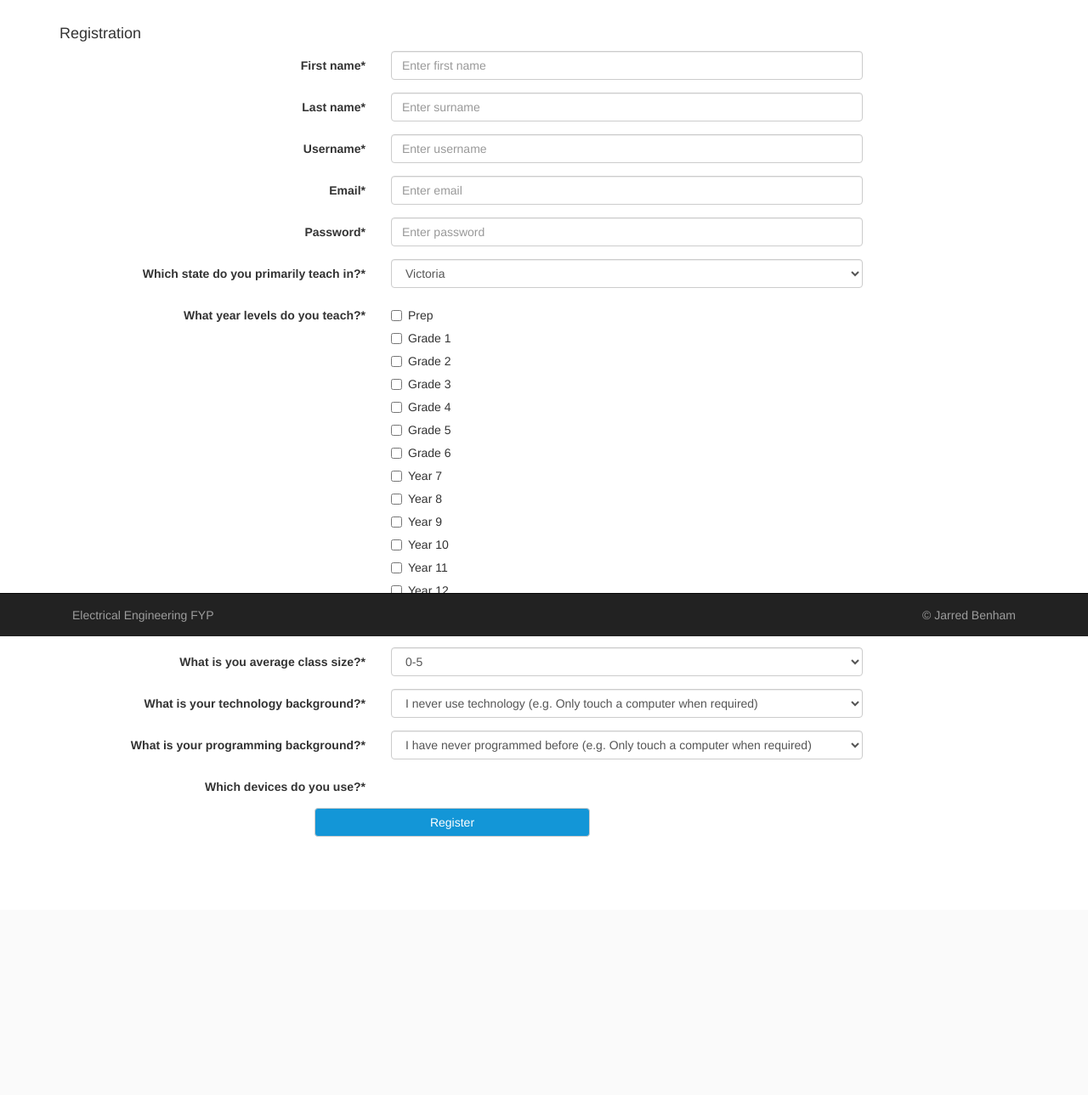
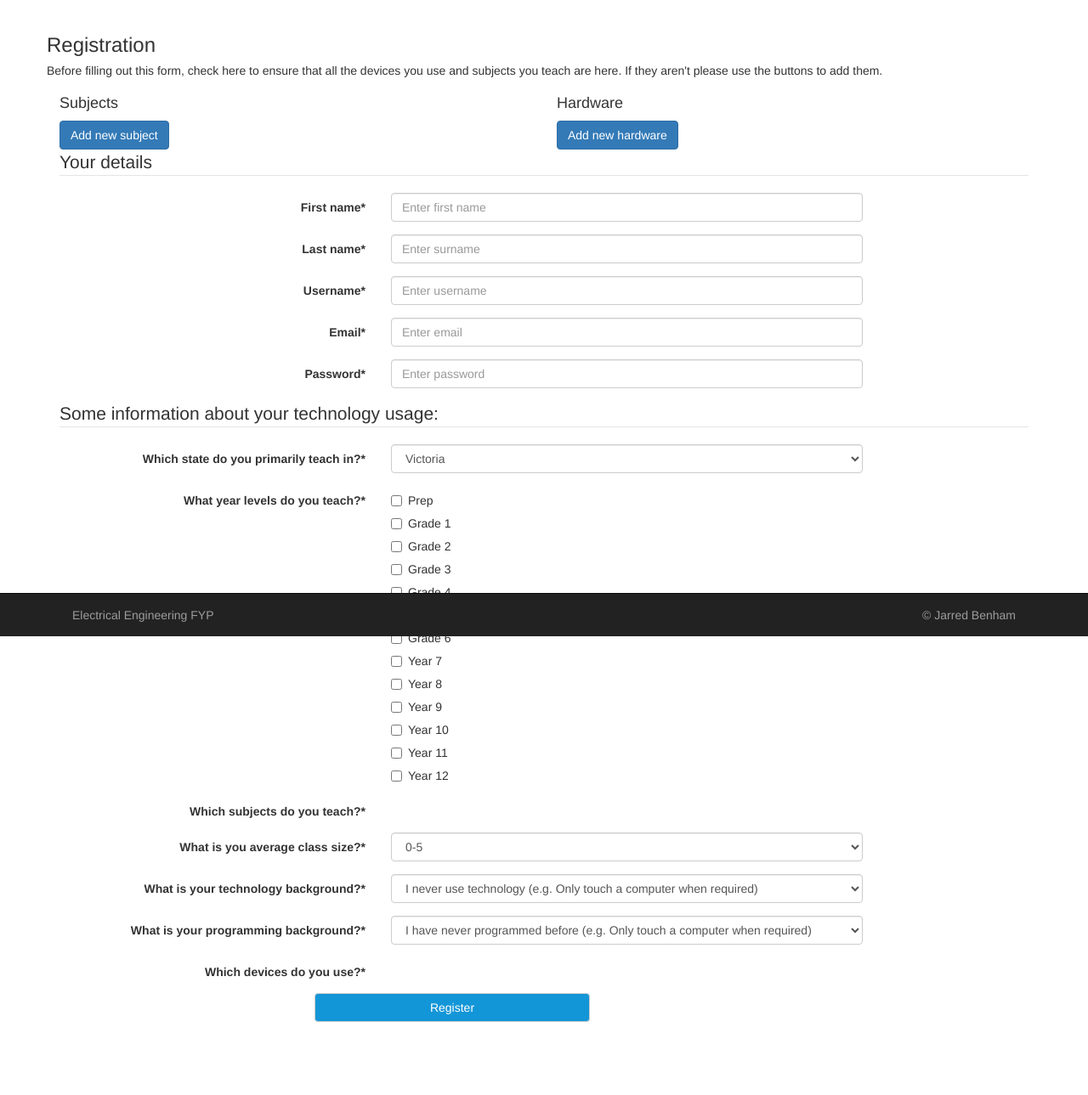
Before and after one commit to JMBenham/FYP-Website, a Django app: page /register/ in a window 1280 px wide. Shown: the part 51-1340 px from the top of the page at 85% size. Before the commit the page ends 1036 px from the top, so only its background shows below. Run offline with Django 3.2, Linux system fonts and the light colour scheme; data that the repository does not hold is empty; some libraries are stand-ins or nearby versions.

Commit message:
Added modal to registration page

```diff
--- a/website/forms.py
+++ b/website/forms.py
@@ -19,7 +19,16 @@ class UserForm(forms.ModelForm):
         self.helper.form_action = 'register'
         self.helper.form_tag = False
 
-
+        self.helper.layout = Layout(
+            Fieldset(
+                'Your details',
+                'first_name',
+                'last_name',
+                'username',
+                'email',
+                'password',
+            )
+        )
     first_name = forms.CharField(widget=forms.TextInput(attrs={'class': 'form-control', 'placeholder': 'Enter first name'}))
     last_name = forms.CharField(widget=forms.TextInput(attrs={'class': 'form-control', 'placeholder': 'Enter surname'}))
     username = forms.CharField(widget=forms.TextInput(attrs={'class': 'form-control', 'placeholder': 'Enter username'}))
@@ -41,6 +50,20 @@ class UserProfileForm(forms.ModelForm):
         self.helper.form_method = 'post'
         self.helper.form_action = 'register'
         self.helper.form_tag = False
+
+        self.helper.layout = Layout(
+            Fieldset(
+                'Some information about your technology usage: ',
+                'state',
+                'yearLevels',
+                'subjectsTaught',
+                'classSize',
+                'technologyBackground',
+                'programmingBackground',
+                'hardware_devices',
+
+            ),
+        )
 
     state = forms.ChoiceField(label="Which state do you primarily teach in?", choices=Profile.STATE_CHOICES)
     yearLevels = forms.ChoiceField(label="What year levels do you teach?", choices=Profile.YEAR_LEVEL_CHOICES, widget=forms.CheckboxSelectMultiple)
@@ -127,7 +150,16 @@ class SubjectForm(forms.ModelForm):
         self.helper.label_class = 'col-md-3'
         self.helper.field_class = 'col-md-7'
         self.helper.form_method = 'post'
-        self.helper.form_action = 'new_subject'
+        self.helper.form_action = 'completesurvey'
+
+        self.helper.layout = Layout(
+            Fieldset('',
+                     'subject'),
+
+            ButtonHolder(
+                Submit('submit', 'Submit', css_class='button white')
+            )
+        )
 
     class Meta:
         model = Subject
--- a/website/templates/website/register_crispy.html
+++ b/website/templates/website/register_crispy.html
@@ -4,7 +4,32 @@
 
 {% block body %}
     <div class="container">
-        <h4>Registration</h4>
+        <div class="row">
+            <h3>Registration</h3>
+            <h5>Before filling out this form, check here to ensure that all the devices you use and subjects you teach are here. If they aren't please use the buttons to add them.</h5>
+            <div class="col-md-6">
+                <h4>Subjects</h4>
+                <ul>
+                {% for subject in subjects %}
+                    <li>
+                        {{ subject.subject }}
+                    </li>
+                {% endfor %}
+                </ul>
+                <button type="button" class="btn btn-primary" data-toggle="modal" data-target="#newSubjectModal" data-whatever="@mdo">Add new subject</button>
+            </div>
+            <div class="col-md-6">
+                <h4>Hardware</h4>
+                <ul>
+                {% for device in hardware %}
+                    <li>
+                        {{ device.name }}
+                    </li>
+                {% endfor %}
+                </ul>
+                <button type="button" class="btn btn-primary" data-toggle="modal" data-target="#newHardwareModal" data-whatever="@mdo">Add new hardware</button>
+            </div>
+        </div>
         <form action="{% url 'register' %}" class="form-horizontal" method="post">
             {% crispy user_form %}
             {% crispy profile_form %}
@@ -22,6 +47,32 @@
         </form>
         </br>
         </br>
+        <div class="modal fade" id="newHardwareModal" tabindex="-1" role="dialog" aria-labelledby="newHardwareModal">
+          <div class="modal-dialog" role="document">
+            <div class="modal-content">
+              <div class="modal-header">
+                <button type="button" class="close" data-dismiss="modal" aria-label="Close"><span aria-hidden="true">&times;</span></button>
+                <h4 class="modal-title" id="newHardwareModal">Add a new hardware device</h4>
+              </div>
+              <div class="modal-body">
+                {% crispy hardware_form %}
+              </div>
+            </div>
+          </div>
+        </div>
+        <div class="modal fade" id="newSubjectModal" tabindex="-1" role="dialog" aria-labelledby="newSubjectModal">
+          <div class="modal-dialog" role="document">
+            <div class="modal-content">
+              <div class="modal-header">
+                <button type="button" class="close" data-dismiss="modal" aria-label="Close"><span aria-hidden="true">&times;</span></button>
+                <h4 class="modal-title" id="newSubjectModal">Add a new subject</h4>
+              </div>
+              <div class="modal-body">
+                {% crispy subject_form %}
+              </div>
+            </div>
+          </div>
+        </div>
     </br>
     </br>
     </br>
--- a/website/views.py
+++ b/website/views.py
@@ -5,7 +5,7 @@ from django.contrib.auth.decorators import login_required
 from django.contrib.auth import logout, authenticate, login
 from django.contrib.auth.admin import User
 from django.http import HttpResponse, HttpResponseRedirect
-from .models import Hardware, Profile, DeviceQuestionnaire
+from .models import Hardware, Profile, DeviceQuestionnaire, Subject
 from .forms import UserForm, UserProfileForm, QuestionnaireForm, SubjectForm, HardwareForm
 from django.shortcuts import render, render_to_response, redirect
 
@@ -50,6 +50,8 @@ def register(request):
         #TODO create the forms for user customRegistration
         user_form = UserForm(data=request.POST)
         profile_form = UserProfileForm(data=request.POST)
+        subject_form = SubjectForm(data=request.POST)
+        hardware_form = HardwareForm(data=request.POST)
 
         if user_form.is_valid() and profile_form.is_valid():
             # Save the user's form data to the database
@@ -71,6 +73,16 @@ def register(request):
             # Update our variable to tell the template customRegistration was successful.
             registered = True
 
+        elif subject_form.is_valid():
+            subject = subject_form.save()
+            return redirect('register')
+
+        elif hardware_form.is_valid():
+            hardware = hardware_form.save(commit=False)
+            hardware.imageUrl = "https://upload.wikimedia.org/wikipedia/commons/3/33/White_square_with_question_mark.png"
+
+            hardware.save()
+            return redirect('register')
         # Invalid form or forms - mistakes or something else?
         # Print problems to the terminal.
         # They'll also be shown to the user.
@@ -80,14 +92,27 @@ def register(request):
     # Not a HTTP POST, the form is rendered using the form instance
     # This form is blank, ready for user input.
     else:
+        subjects = Subject.objects.all()
+        hardware = Hardware.objects.all()
         user_form = UserForm()
         profile_form = UserProfileForm()
+        hardware_form = HardwareForm()
+        subject_form = SubjectForm()
+
+        hardware_form.helper.form_action = 'register'
+        subject_form.helper.form_action = 'register'
 
     # Render the template depending on the context.
-    return render_to_response(
-        'website/register_crispy.html',
-        {'user_form': user_form, 'profile_form': profile_form, 'registered': registered},
-        context)
+    template= loader.get_template('website/register_crispy.html')
+    context = {
+        'subjects': subjects,
+        'hardware': hardware,
+        'user_form': user_form,
+        'profile_form': profile_form,
+        'subject_form': subject_form,
+        'hardware_form': hardware_form,
+    }
+    return HttpResponse(template.render(context, request))
 
 def user_login(request):
     # Like before, obtain the context for the user's request.
@@ -189,7 +214,10 @@ def complete_survey(request):
 
             return redirect('index')
         elif hardware_form.is_valid():
-            hardware_form.save()
+            hardware = hardware_form.save(commit =False)
+            hardware.imageUrl = "https://upload.wikimedia.org/wikipedia/commons/3/33/White_square_with_question_mark.png"
+
+            hardware.save()
             return redirect('completesurvey')
         # Invalid form or forms - mistakes or something else?
         # Print problems to the terminal.
@@ -209,17 +237,3 @@ def complete_survey(request):
         'hardware_form': hardware_form,
     }
     return HttpResponse(template.render(context, request))
-
-@login_required
-def new_subject(request):
-    if request.method =='POST':
-        subject_form = SubjectForm
-
-        if subject_form.is_valid():
-            subject = subject_form.save()
-
-        else:
-            print subject_form.errors
-
-    else:
-        subject_form = SubjectForm()
```
Also changed, not shown: website/templates/website/register.html (deleted, +0 -42 lines).
